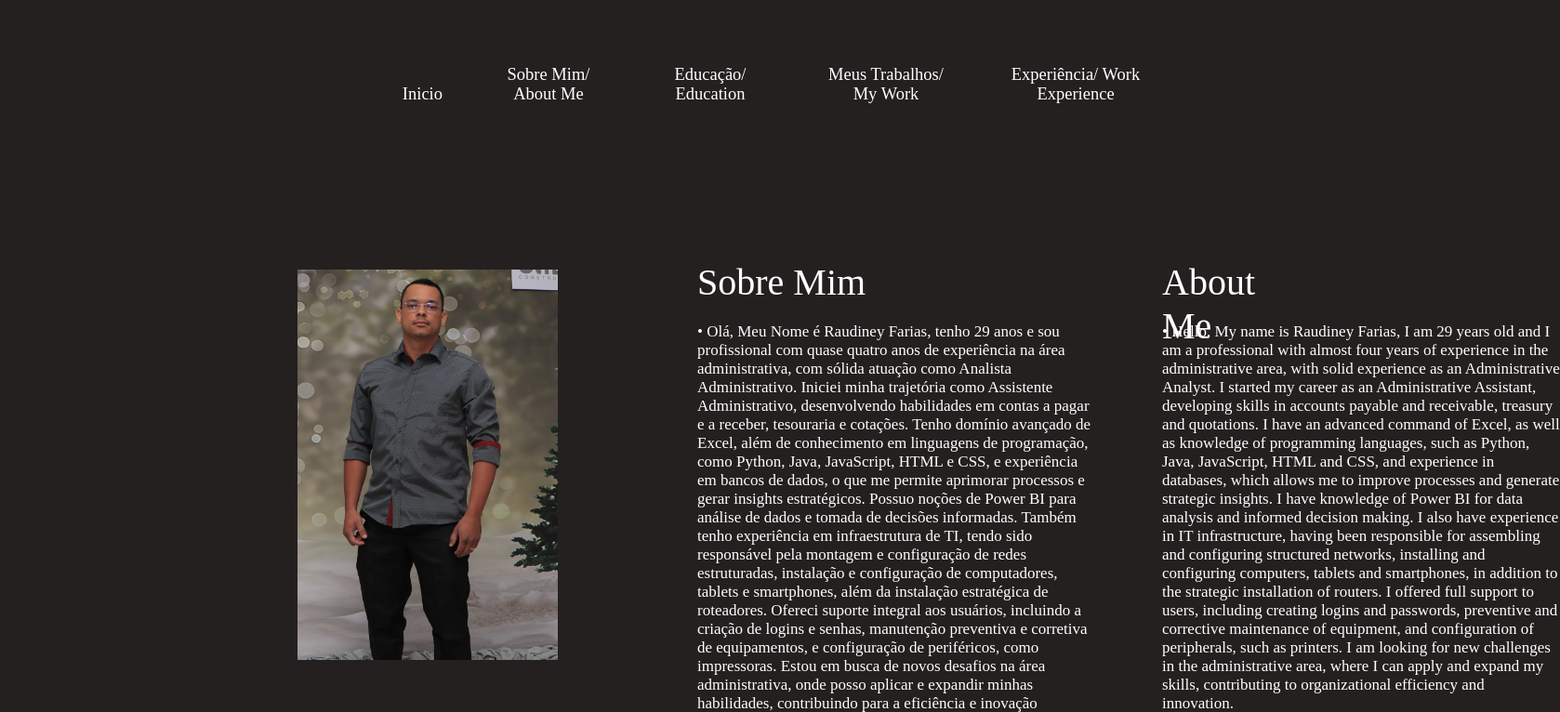
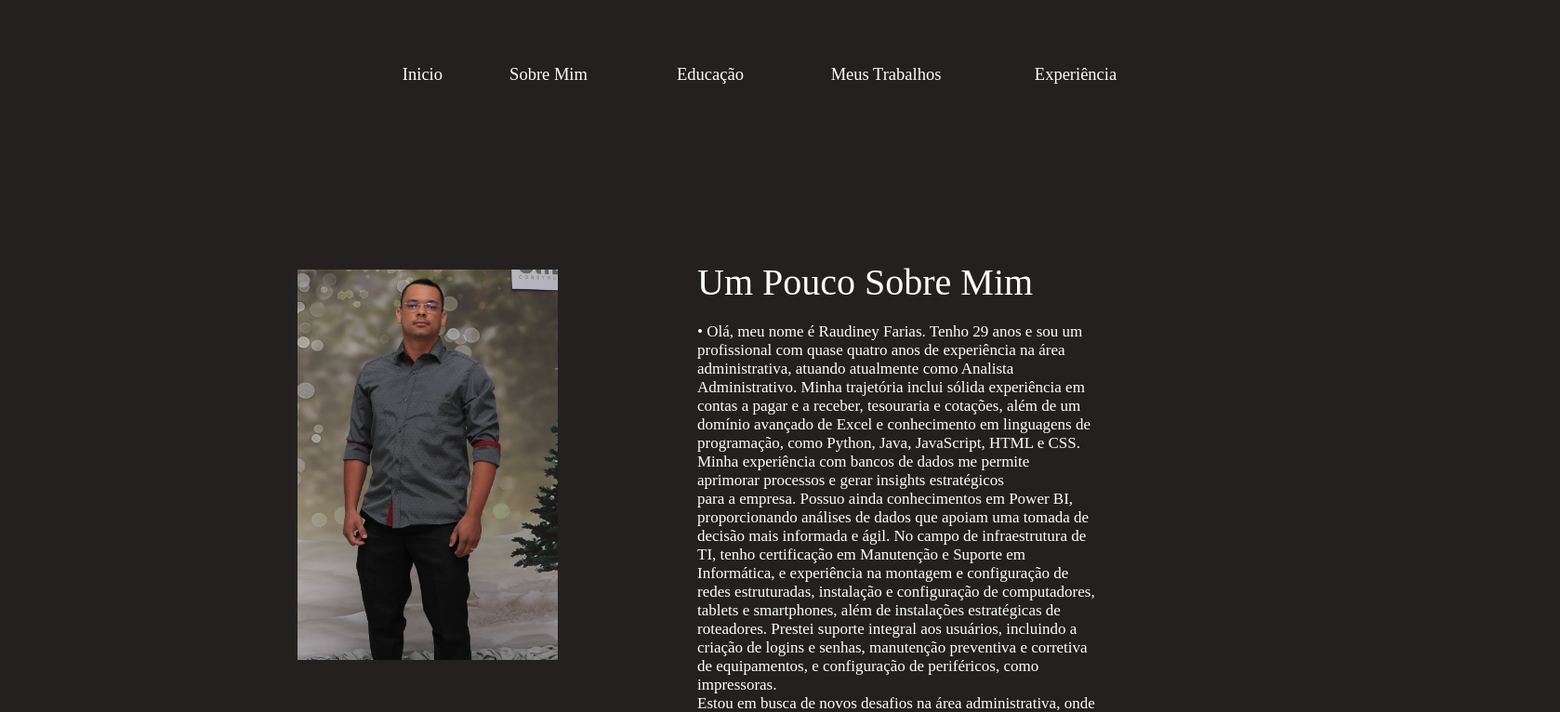
Before and after one commit to RaudineyFarias/RaudineyFarias.github.io, a plain HTML site: page about.html in a window 1280 px wide. Shown: the top 766 px of the page at 93% size, 1678 px wide, since content can reach past the window. Drawn offline with Linux system fonts and the light colour scheme.

Commit message:
Update about.html

```diff
--- a/about.html
+++ b/about.html
@@ -3,34 +3,36 @@
 <head>
     <meta charset="UTF-8">
     <meta name="viewport" content="width=device-width, initial-scale=1.0">
-    <title>Sobre mim /About Me </title>
+    <title>Sobre mim</title>
     <link rel="stylesheet" type="text/css" href="main.css" media="screen" />
 </head>
 <body>
     <nav class="menu">
         <ul>
-            <li id="Inicio"><a href="index.html">Inicio</a></li>
-            <li id = "about"><a href="about.html">Sobre Mim/ About Me</a></li>
-            <li id="education"><a href="education.html">Educação/ Education</a></li>
-            <li id="myWork" ><a href="myWork.html">Meus Trabalhos/ My Work</a></li>
-            <li id="experience"><a href="experience.html">Experiência/ Work Experience</a></li>
+            <li id = "Inicio"><a href="index.html">Inicio</a> </li>
+            <li id = "about"><a href="about.html">Sobre Mim</a></li>
+            <li id= "education"><a href="education.html">Educação</a></li>
+            <li id= "myWork" ><a href="myWork.html">Meus Trabalhos</a></li>
+            <li id= "experience"><a href="experience.html">Experiência</a></li>
         </ul>
     </nav>
 
-   <p id="sobreMim">• Olá, Meu Nome é Raudiney Farias, tenho 29 anos e  sou profissional com quase quatro anos de experiência na área administrativa, com sólida atuação como Analista Administrativo. Iniciei minha trajetória como Assistente Administrativo, desenvolvendo habilidades em contas a pagar e a receber, tesouraria e cotações. Tenho domínio avançado de Excel, além de conhecimento em linguagens de programação, como Python, Java, JavaScript, HTML e CSS, e experiência em bancos de dados, o que me permite aprimorar processos e gerar insights estratégicos. Possuo noções de Power BI para análise de dados e tomada de decisões informadas.
+    <p id="sobreMim">• Olá, meu nome é Raudiney Farias. Tenho 29 anos e sou um profissional com quase quatro anos de experiência na área administrativa, atuando atualmente como
+        Analista Administrativo. Minha trajetória inclui sólida experiência em contas a pagar e a receber, tesouraria e cotações, além de um domínio avançado de Excel e conhecimento
+        em linguagens de programação, como Python, Java, JavaScript, HTML e CSS. Minha experiência com bancos de dados me permite aprimorar processos e gerar insights estratégicos<br/>
+        para a empresa.
 
-        Também tenho experiência em infraestrutura de TI, tendo sido responsável pela montagem e configuração de redes estruturadas, instalação e configuração de computadores, tablets e smartphones, além da instalação estratégica de roteadores. Ofereci suporte integral aos usuários, incluindo a criação de logins e senhas, manutenção preventiva e corretiva de equipamentos, e configuração de periféricos, como impressoras. Estou em busca de novos desafios na área administrativa, onde posso aplicar e expandir minhas habilidades, contribuindo para a eficiência e inovação organizacional.</p>
+        Possuo ainda conhecimentos em Power BI, proporcionando análises de dados que apoiam uma tomada de decisão mais informada e ágil. No campo de infraestrutura de TI, tenho
+        certificação em Manutenção e Suporte em Informática, e experiência na montagem e configuração de redes estruturadas, instalação e configuração de computadores, tablets e
+        smartphones, além de instalações estratégicas de roteadores. Prestei suporte integral aos usuários, incluindo a criação de logins e senhas, manutenção preventiva e corretiva
+        de equipamentos, e configuração de periféricos, como impressoras.<br/>
 
-    <p id="aboutMe">• Hello, My name is Raudiney Farias, I am 29 years old and I am a professional with almost four years of experience in the administrative area, with solid experience as an Administrative Analyst. I started my career as an Administrative Assistant, developing skills in accounts payable and receivable, treasury and quotations. I have an advanced command of Excel, as well as knowledge of programming languages, such as Python, Java, JavaScript, HTML and CSS, and experience in databases, which allows me to improve processes and generate strategic insights. I have knowledge of Power BI for data analysis and informed decision making.
-
-        I also have experience in IT infrastructure, having been responsible for assembling and configuring structured networks, installing and configuring computers, tablets and smartphones, in addition to the strategic installation of routers. I offered full support to users, including creating logins and passwords, preventive and corrective maintenance of equipment, and configuration of peripherals, such as printers. I am looking for new challenges in the administrative area, where I can apply and expand my skills, contributing to organizational efficiency and innovation.</p>
+        Estou em busca de novos desafios na área administrativa, onde possa aplicar e expandir minhas habilidades, contribuindo para a eficiência e inovação organizacional</p>
 
     <img src="Fotos portifolio/Raudiney.jpg" alt="perfil" id="imagemRaudiney">
-    <div id="tituloSobre">Sobre Mim</div>
-    <div id="tituloAbout">About Me</div>
-
-    <!-- Linhas de Rodapé -->
-    <!-- <div class="line-div"></div>
+    <div id="tituloSobre">Um Pouco Sobre Mim</div>
+<!--
+    <div class="line-div"></div>
     <div class="line-div2"></div> -->
 
     <a href="https://github.com/RaudineyFarias" target="_blank"><img src="github_icon.ico" alt="GitHub" id="github" ></a>
```
